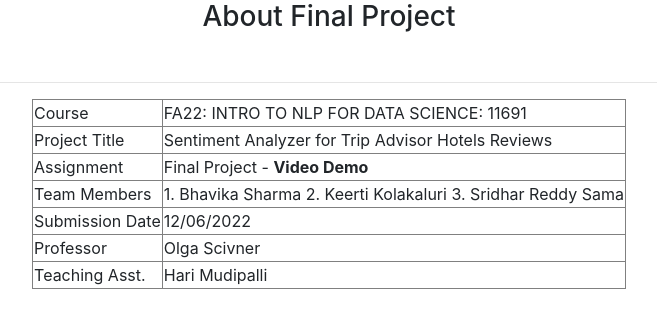
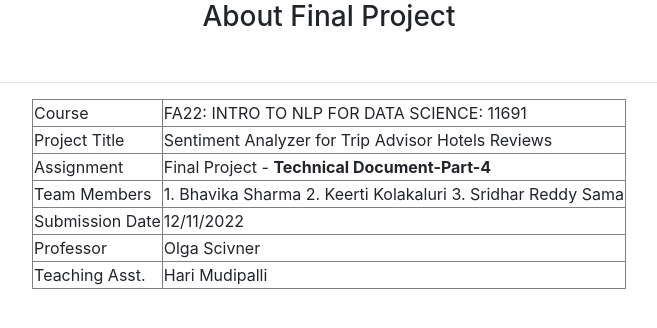
Before and after one commit to srisama/NLP-Final-Project, a Flask app: page /about in a window 1280 px wide. Shown: the part 56-384 px from the top of the page, without its empty margins (311-968 px from the left). Run offline with Flask 2, Linux system fonts and the light colour scheme; some libraries are stand-ins or nearby versions.

Commit message:
Update About.html

```diff
--- a/website/templates/About.html
+++ b/website/templates/About.html
@@ -16,13 +16,13 @@
     <td>Project Title</td><td>Sentiment Analyzer for Trip Advisor Hotels Reviews</td>
 </tr>
 <tr>
-    <td>Assignment </td><td>Final Project - <strong> Video Demo </strong></td>
+    <td>Assignment </td><td>Final Project - <strong> Technical Document-Part-4 </strong></td>
 </tr>
 <tr>
     <td>Team Members</td> <td>1. Bhavika Sharma 2. Keerti Kolakaluri  3. Sridhar Reddy Sama</td>
 </tr>
 <tr>
-    <td> Submission Date</td> <td>12/06/2022</td>
+    <td> Submission Date</td> <td>12/11/2022</td>
 </tr>
 <tr>
     <td>Professor</td> <td>Olga Scivner</td>
```
